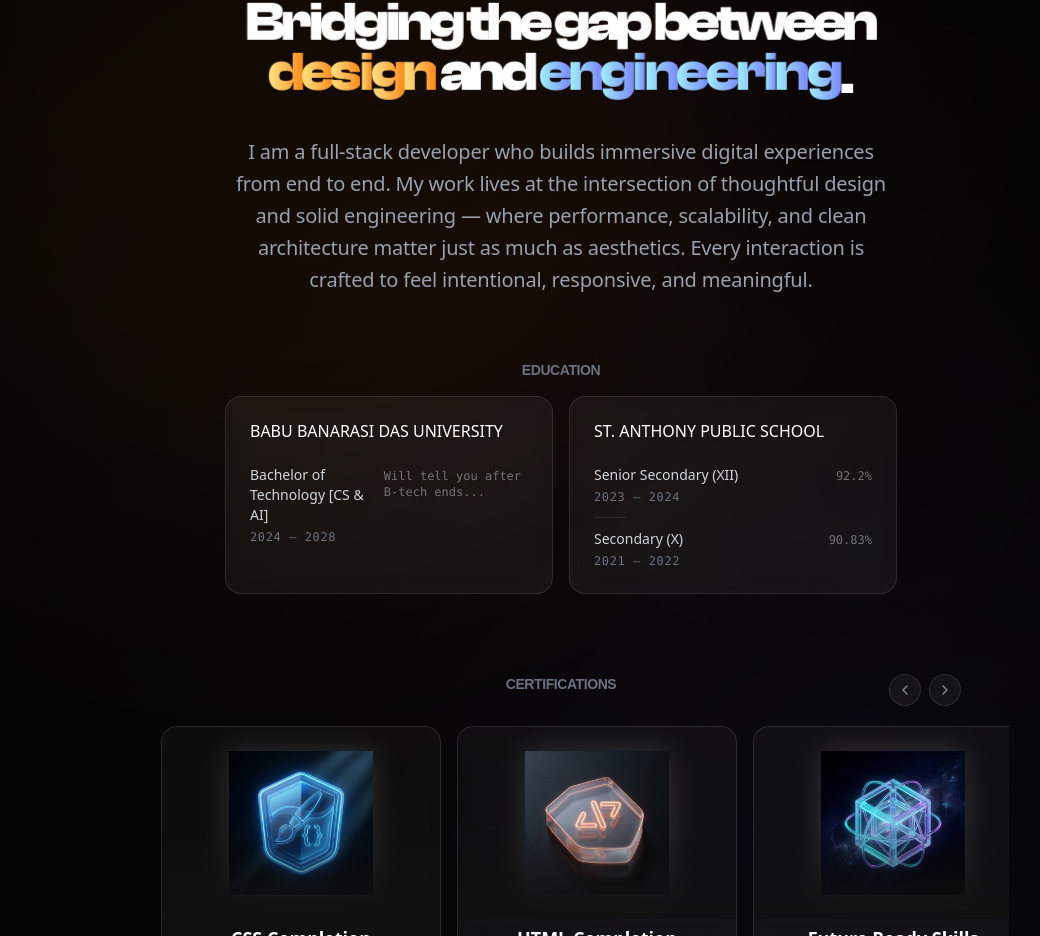
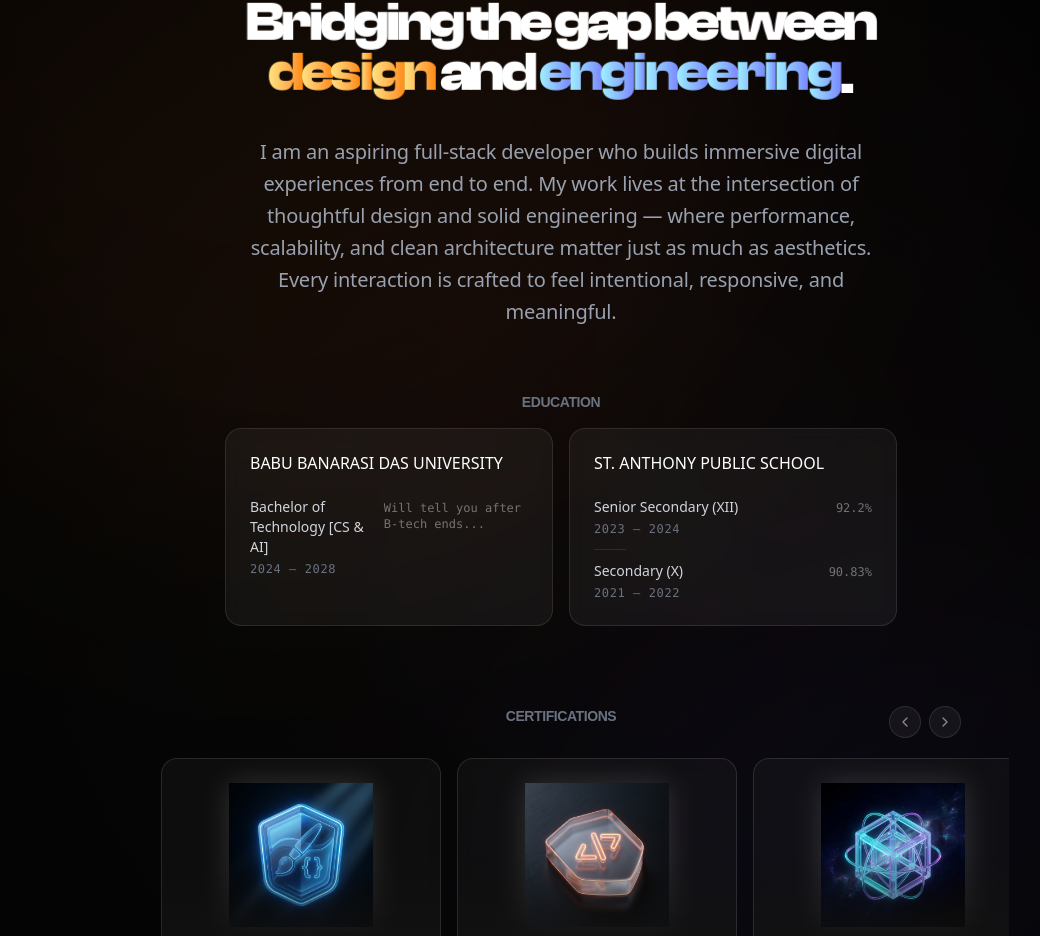
Before and after one commit to rana41-hub/Portfolio, a Next.js app: page / in a window 1280 px wide. Shown: the part 4165-5101 px from the top of the page, without its empty margins (79-1119 px from the left). Built offline with nearby package versions, Linux system fonts and the light colour scheme; a web font is replaced by a local one.

Commit message:
implement interactive About component with fluid motion typography and certificate gallery

```diff
--- a/src/components/About.tsx
+++ b/src/components/About.tsx
@@ -330,7 +330,7 @@ export default function About() {
                     transition={{ duration: 0.8, delay: 0.4, ease: "easeOut" }}
                     className="text-base sm:text-lg md:text-xl font-sans font-normal text-gray-400 leading-[1.6] tracking-[-0.01em] max-w-2xl mx-auto mb-16 cursor-default transition-colors duration-300 hover:text-gray-300"
                 >
-                    I am a full-stack developer who builds immersive digital experiences from end to end.
+                    I am an aspiring full-stack developer who builds immersive digital experiences from end to end.
                     My work lives at the intersection of thoughtful design and solid engineering — where performance, scalability, and clean architecture matter just as much as aesthetics.
                     Every interaction is crafted to feel intentional, responsive, and meaningful.
                 </motion.p>
```
